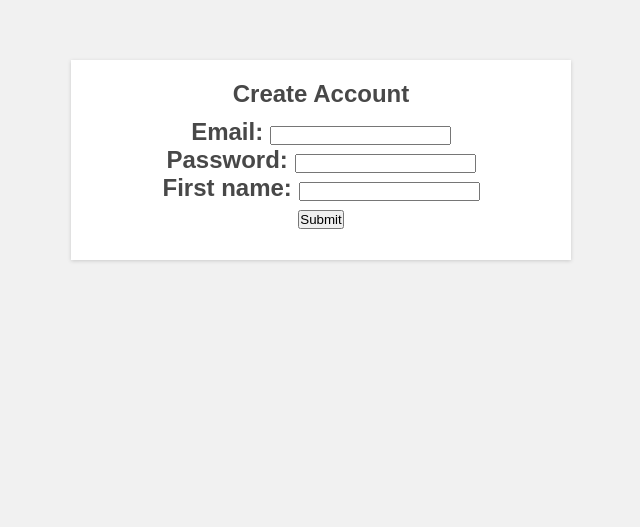
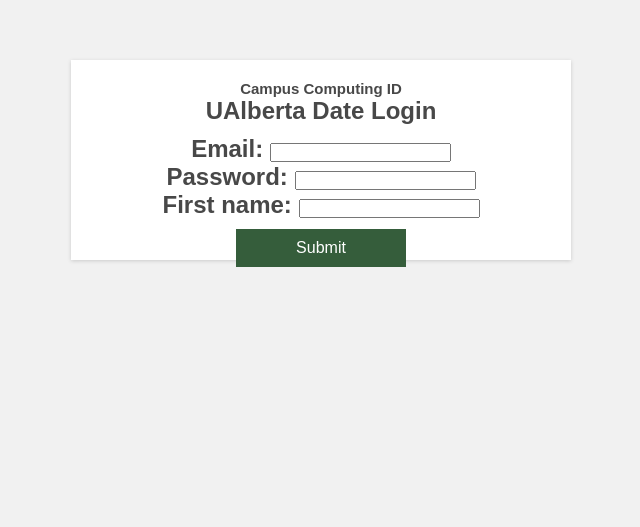
Before and after one commit to LeoKraushaar/UAlbertaDate, a Django app: page /signup/ in a window 1280 px wide. Shown: the part 84-611 px from the top of the page, without its empty margins (319-959 px from the left). Run offline with Django 4.2, Linux system fonts and the light colour scheme.

Commit message:
nappy time

```diff
--- a/UAlbertaDate/signup/templates/signup.html
+++ b/UAlbertaDate/signup/templates/signup.html
@@ -42,7 +42,6 @@
             }
 
             article {
-                color: #484848;
                 margin: auto;
                 text-align: center;
                 box-shadow: rgba(0, 0, 0, 0.16) 0px 1px 4px;
@@ -56,21 +55,27 @@
             }
 
             h1 {
-                padding: 20px 0 10px 0;
+                font-size: 15px;
+                color: #484848;
+                padding: 20px 0 0 0;
             }
 
-            {% comment %} input {
-                background-color: #fff;
-                border-color: #cfd4d9;
-                border-style: solid;
+            h2 {
+                color: #484848;
+                padding: 0 0 10px 0;
+            }
+
+            input[value = "Submit"]{
+                background-color: #355d3b;
+                border: none;
                 color: #fff;
-                padding: 15px 3px;
                 text-align: center;
                 display: inline-block;
                 font-size: 16px;
-                margin: 4px 2px;
+                margin: 10px 2px;
                 cursor: pointer;
-            } {% endcomment %}
+                padding: 10px 60px;
+            }
 
             a {
                 text-decoration: none;
@@ -83,9 +88,9 @@
                 color: #fff;
                 padding: 25px;
             }
-
         </style>
     </head>
+
     <body>
         <header>
             <a href="https://www.ualberta.ca/index.html">
@@ -94,22 +99,20 @@
         </header>
         <main>
             <article>
-                <h1>Create Account</h1>
-                <h2>
-                    <form method="post">
+                <h1>Campus Computing ID</h1>
+                <h2>UAlberta Date Login<h2>
 
-                        {% csrf_token %}
-                        {% for error in errors %}
-                            {{error}}
-                        {% endfor %}
-                        {{form.as_p}}
+                <form method="post">
+                    {% csrf_token %}
+                    {% for error in errors %}
+                        {{error}}
+                    {% endfor %}
 
+                    {{form.as_p}}
                     <submitbutton>
-                        <input type="submit" value="Submit">
+                        <input type="submit" value="Submit" placeholder = "Test">
                     </submitbutton>
-
-                    </form>
-                </h2>
+                </form>
             </article>
         </main>
     </body>
```
Also changed, not shown: UAlbertaDate/login/templates/login.html (+6 -7 lines).
